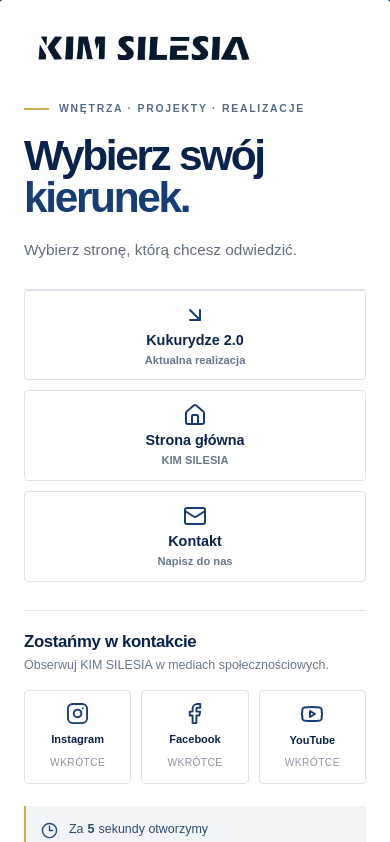
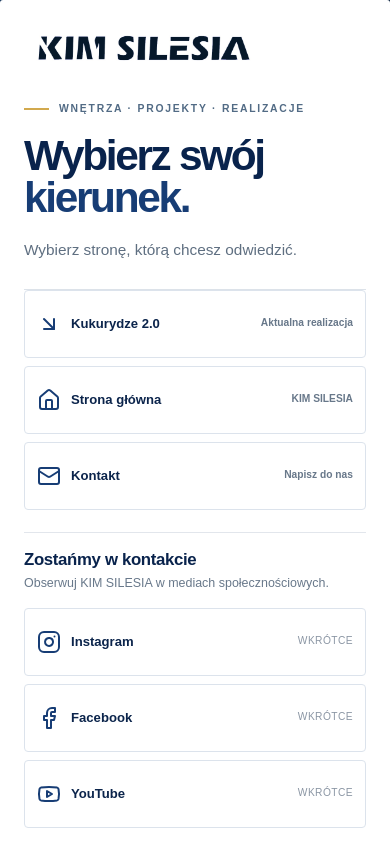
Before and after one commit to KiMsilesia/home, a Next.js app: page /home/qr in a window 390 px wide. Shown: the top 842 px of the page. Built offline with nearby package versions, Linux system fonts and the light colour scheme; a web font is replaced by a local one.

Commit message:
Ujednolić wszystkie kafelki QR jako poziome prostokąty

```diff
--- a/app/qr/qr-social.css
+++ b/app/qr/qr-social.css
@@ -9,3 +9,24 @@
 .qr-social-grid{gap:10px}
 .qr-social-tile{box-sizing:border-box;min-height:128px;border-radius:4px;background:#fff;padding:18px 10px}
 @media(max-width:520px){.qr-choice-links{grid-template-columns:1fr!important}.qr-choice-links>a{min-height:76px;padding:12px!important;gap:4px!important}.qr-social-tile{min-height:94px;padding:10px 4px}}
+
+/* Wszystkie sześć kafelków: identyczne poziome prostokąty */
+.qr-choice-links,.qr-social-grid{display:grid!important;grid-template-columns:minmax(0,1fr)!important;gap:9px!important;width:100%!important}
+.qr-choice-links>a,.qr-social-grid>.qr-social-tile{
+ box-sizing:border-box!important;width:100%!important;min-width:0!important;
+ height:72px!important;min-height:72px!important;max-height:72px!important;
+ padding:12px 18px!important;display:flex!important;flex-direction:row!important;
+ align-items:center!important;justify-content:flex-start!important;gap:12px!important;
+ border:1px solid #dce3ec!important;border-radius:4px!important;
+ background:#fff!important;box-shadow:none!important;text-align:left!important;
+}
+.qr-choice-links>a svg,.qr-social-tile svg{width:24px!important;height:24px!important;flex-shrink:0!important}
+.qr-choice-links>a strong,.qr-social-tile strong{font-size:.9rem!important;line-height:1.2!important;white-space:nowrap}
+.qr-choice-links>a small,.qr-social-tile span{margin-left:auto!important;font-size:.7rem!important;line-height:1.25!important;text-align:right!important}
+.qr-social{margin-top:18px!important;padding-top:18px!important}
+@media(max-width:520px){
+ .qr-choice-links,.qr-social-grid{grid-template-columns:minmax(0,1fr)!important;gap:8px!important}
+ .qr-choice-links>a,.qr-social-grid>.qr-social-tile{height:68px!important;min-height:68px!important;max-height:68px!important;padding:10px 12px!important;gap:10px!important}
+ .qr-choice-links>a strong,.qr-social-tile strong{font-size:.82rem!important}
+ .qr-choice-links>a small,.qr-social-tile span{font-size:.64rem!important}
+}
```
